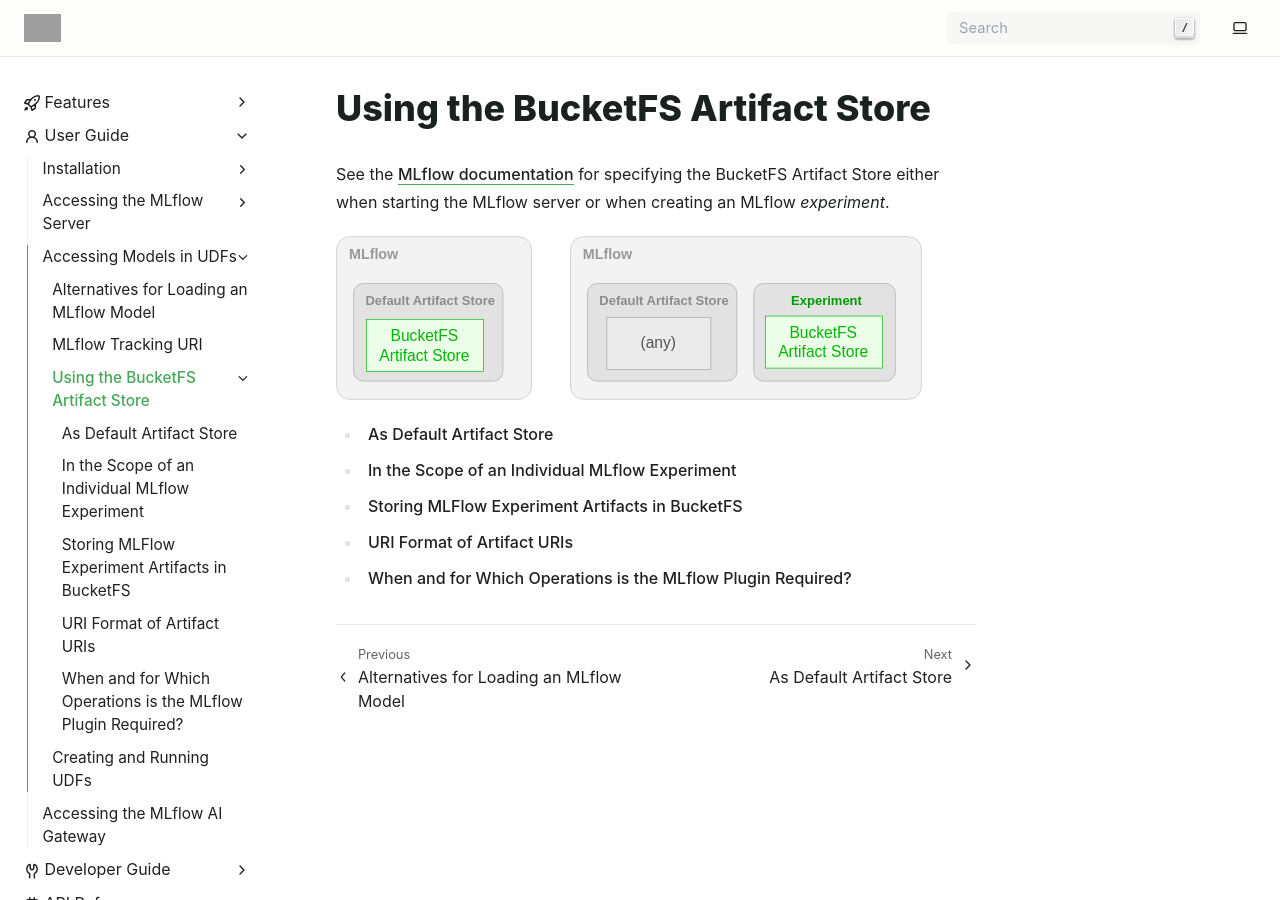
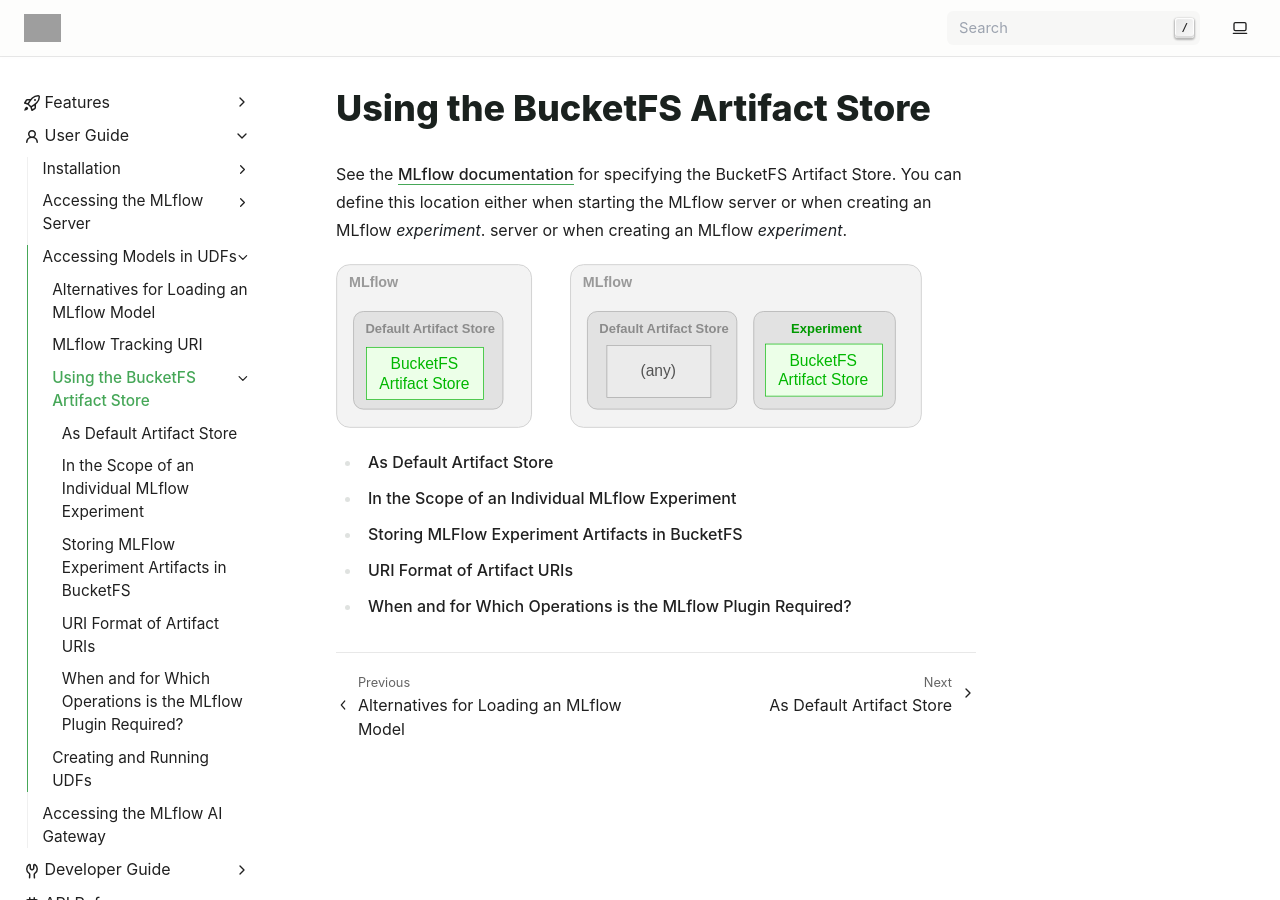
Before and after one commit to exasol/mlflow-plugin, a Sphinx documentation site: the page built from doc/user_guide/udfs/bfs_artifact_store/bfs_artifact_store.rst, in a window 1280 px wide and 900 px high. Built offline with Sphinx 7.4.7, drawn with Linux system fonts in a browser that asks for light colours; pages that are not in the unit, such as notebooks, are missing from menus; grey boxes are pictures that could not be loaded.

Commit message:
Apply suggestions from code review
Co-authored-by: Ariel Schulz <43442541+ArBridgeman@users.noreply.github.com>

```diff
--- a/doc/user_guide/access_mlflow/virtual_schema.rst
+++ b/doc/user_guide/access_mlflow/virtual_schema.rst
@@ -26,7 +26,7 @@
     Please note that the approach described here bypasses MLflow access
     control and permissions.
 
-    This approach should therefore be used with caution.
+    This approach should, therefore, be used with caution.
 
 Instructions
 ------------
--- a/doc/user_guide/ai_gateway/ai_gateway.rst
+++ b/doc/user_guide/ai_gateway/ai_gateway.rst
@@ -53,7 +53,7 @@
    https://mlflow.org/docs/latest/genai/governance/ai-gateway/endpoints/query-endpoints/#mlflow-invocations-api
 .. _requests: https://pypi.org/project/requests/
 
-Accessing an AI Gateway Endpoints From Within a UDF
+Accessing AI Gateway Endpoints From Within a UDF
 ---------------------------------------------------
 
 Creating an Exasol Connection
--- a/doc/user_guide/udfs/bfs_artifact_store/bfs_artifact_store.rst
+++ b/doc/user_guide/udfs/bfs_artifact_store/bfs_artifact_store.rst
@@ -4,7 +4,7 @@
 
 See the `MLflow documentation
 <https://mlflow.org/docs/latest/self-hosting/architecture/artifact-store/#setting-a-default-artifact-location-for-logging>`_
-for specifying the BucketFS Artifact Store either when starting the MLflow
+for specifying the BucketFS Artifact Store. You can define this location either when starting the MLflow server or when creating an MLflow *experiment*.
 server or when creating an MLflow *experiment*.
 
 .. image:: enabling-bucketfs-artifact-store.svg
--- a/doc/user_guide/udfs/udf_details.rst
+++ b/doc/user_guide/udfs/udf_details.rst
@@ -21,7 +21,7 @@
 Running the UDF
 +++++++++++++++
 
-Now you can run the UDF via the following SQL statement
+Now, you can run the UDF via the following SQL statement
 
 .. code-block:: sql
 
--- a/doc/user_guide/udfs/udf_intro.rst
+++ b/doc/user_guide/udfs/udf_intro.rst
@@ -28,7 +28,7 @@
 
 When you cannot guarantee the model to be accessible in the local file system
 of the UDF, some **utility functions** will help you to automatically choose
-the fastest loading option, see the examples in the following sections for
+the fastest loading option. See the examples in the following sections for
 details.
 
 MLflow Tracking URI
```
